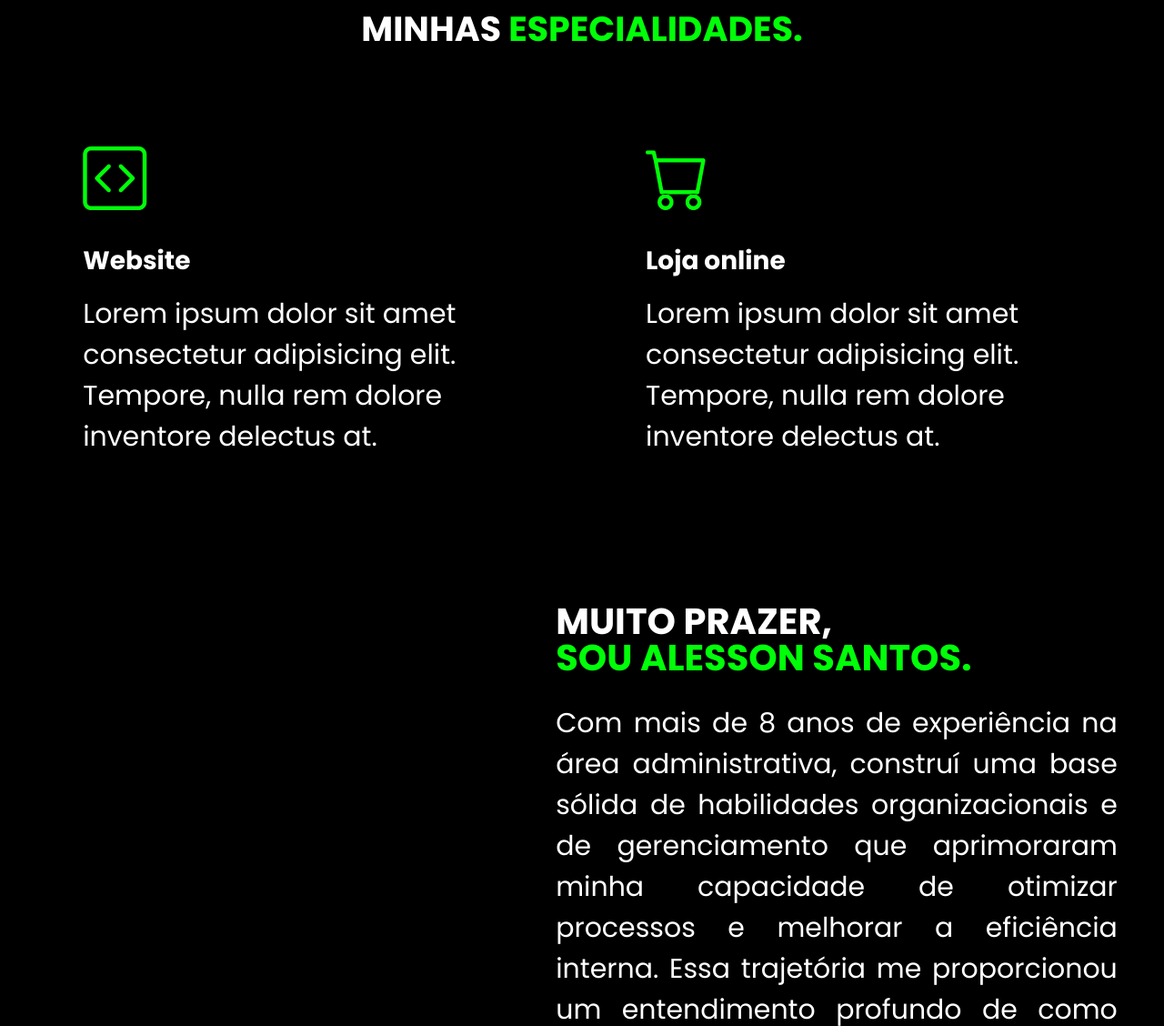
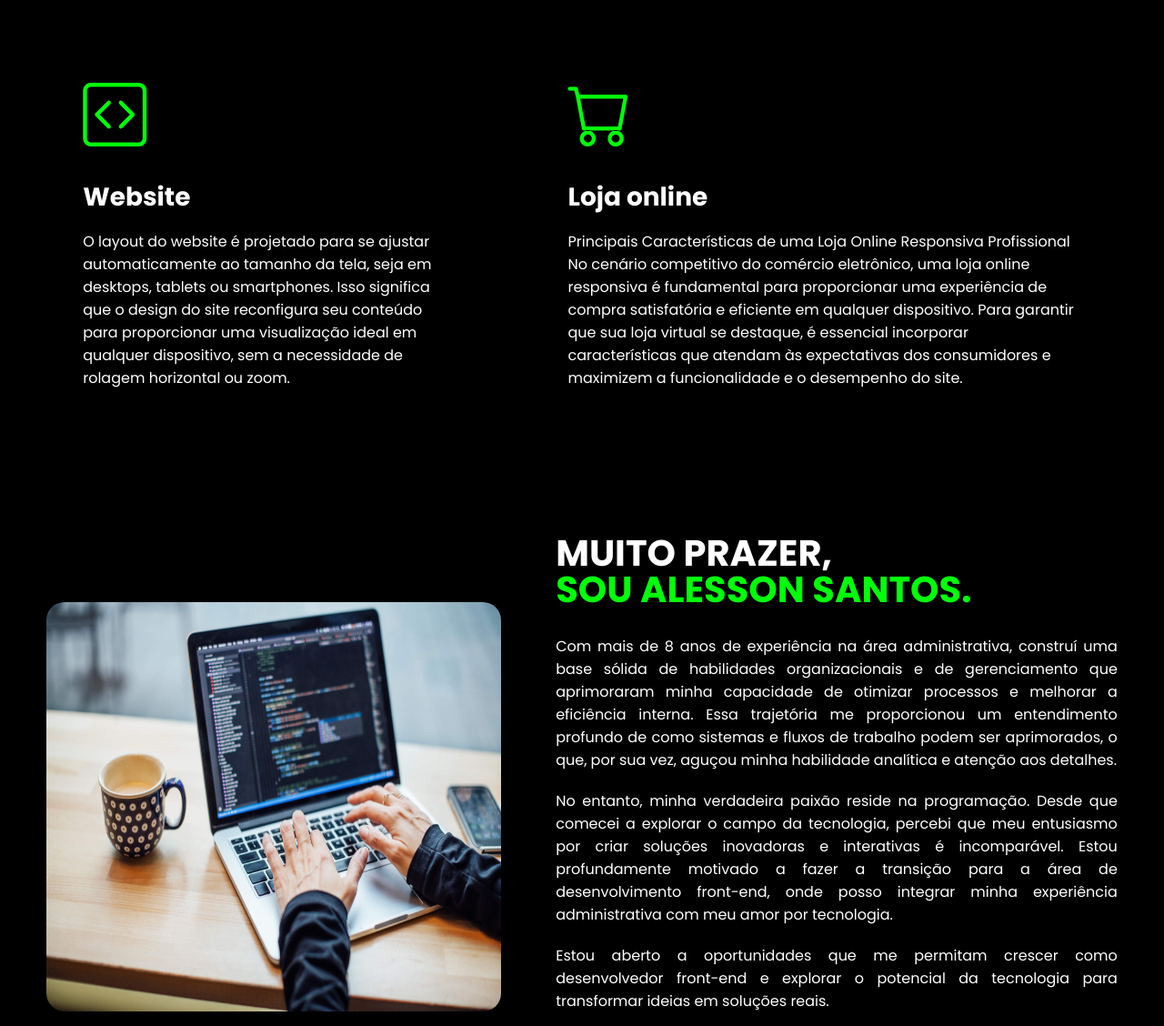
Before and after one commit to AlessonSantosDev09/portfolio-dev, a plain HTML site: page index.html in a window 1280 px wide. Shown: the part 831-1959 px from the top of the page at 91% size. Drawn offline with nearby package versions, Linux system fonts and the light colour scheme.

Commit message:
modificação do html

```diff
--- a/index.html
+++ b/index.html
@@ -96,13 +96,16 @@
                         <div class="especialidades-box">
                             <i class="bi bi-code-square"></i>
                             <h3>Website</h3>
-                            <p>Lorem ipsum dolor sit amet consectetur adipisicing elit. Tempore, nulla rem dolore inventore delectus at.</p>
+                            <p>O layout do website é projetado para se ajustar automaticamente ao tamanho da tela, seja em desktops, tablets ou smartphones. Isso significa que o design do site reconfigura seu conteúdo para proporcionar uma visualização ideal em qualquer dispositivo, sem a necessidade de rolagem horizontal ou zoom.</p>
                         </div><!--especialidades-box-->
 
                         <div class="especialidades-box">
                             <i class="bi bi-cart"></i>
                             <h3>Loja online</h3>
-                            <p>Lorem ipsum dolor sit amet consectetur adipisicing elit. Tempore, nulla rem dolore inventore delectus at.</p>
+                            <p>
+                                Principais Características de uma Loja Online Responsiva Profissional
+
+                                No cenário competitivo do comércio eletrônico, uma loja online responsiva é fundamental para proporcionar uma experiência de compra satisfatória e eficiente em qualquer dispositivo. Para garantir que sua loja virtual se destaque, é essencial incorporar características que atendam às expectativas dos consumidores e maximizem a funcionalidade e o desempenho do site. </p>
                         </div><!--especialidades-box-->
 
 
@@ -155,7 +158,7 @@
 
                     <form action="https://formsubmit.co/alessondev.0@gmail.com" method="POST">
 
-                        <input type="hidden" name="_next" value="https://yourdomain.co/thanks.html">
+                        <input type="hidden" name="_next" value="https://page-obrigado-formulario-portdev.netlify.app/">
 
 
 
--- a/style.css
+++ b/style.css
@@ -504,7 +504,3 @@ footer .line-footer p a {
     font-size: 30px;
     text-align: center;
 }
-
-.obrigado-form, p{
-    font-size: 30px;
-}
```
